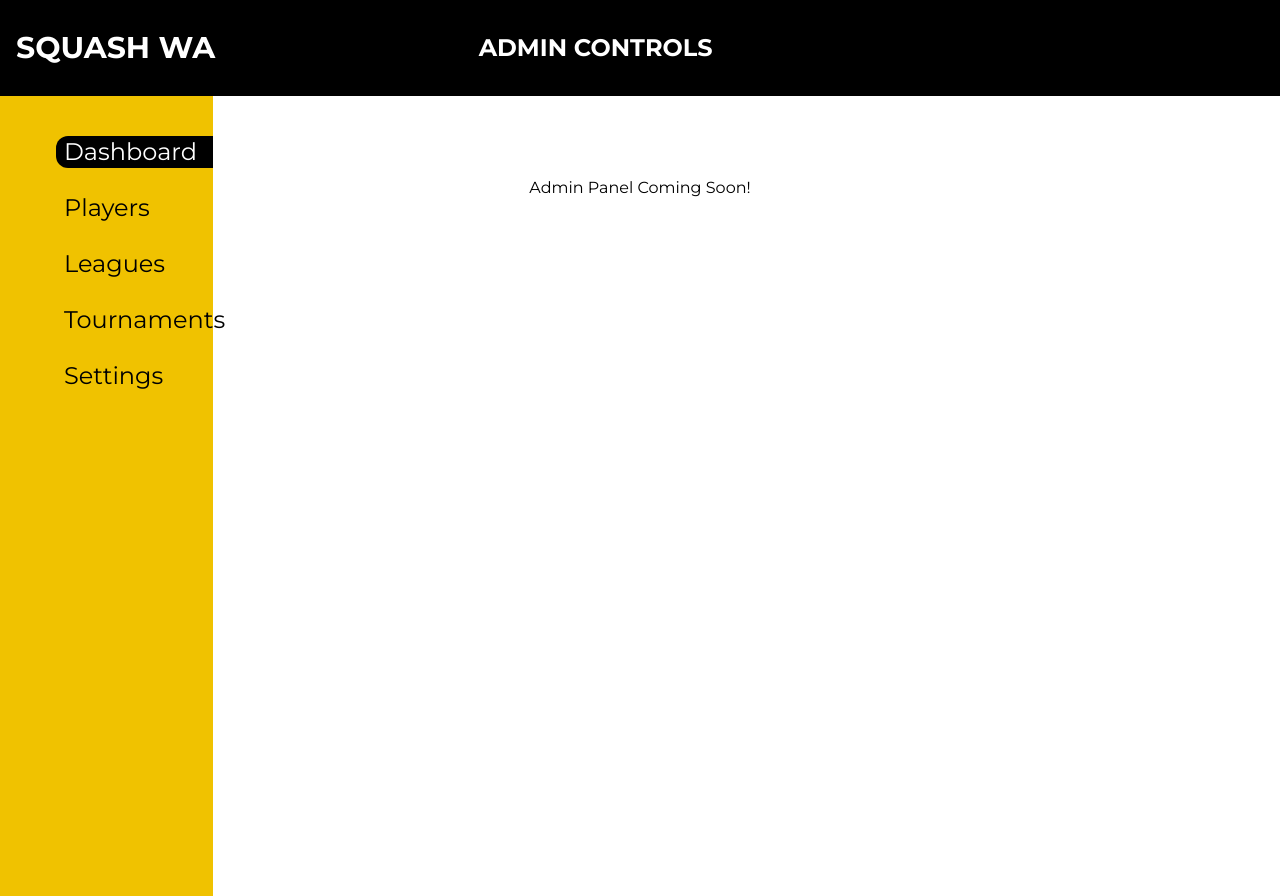
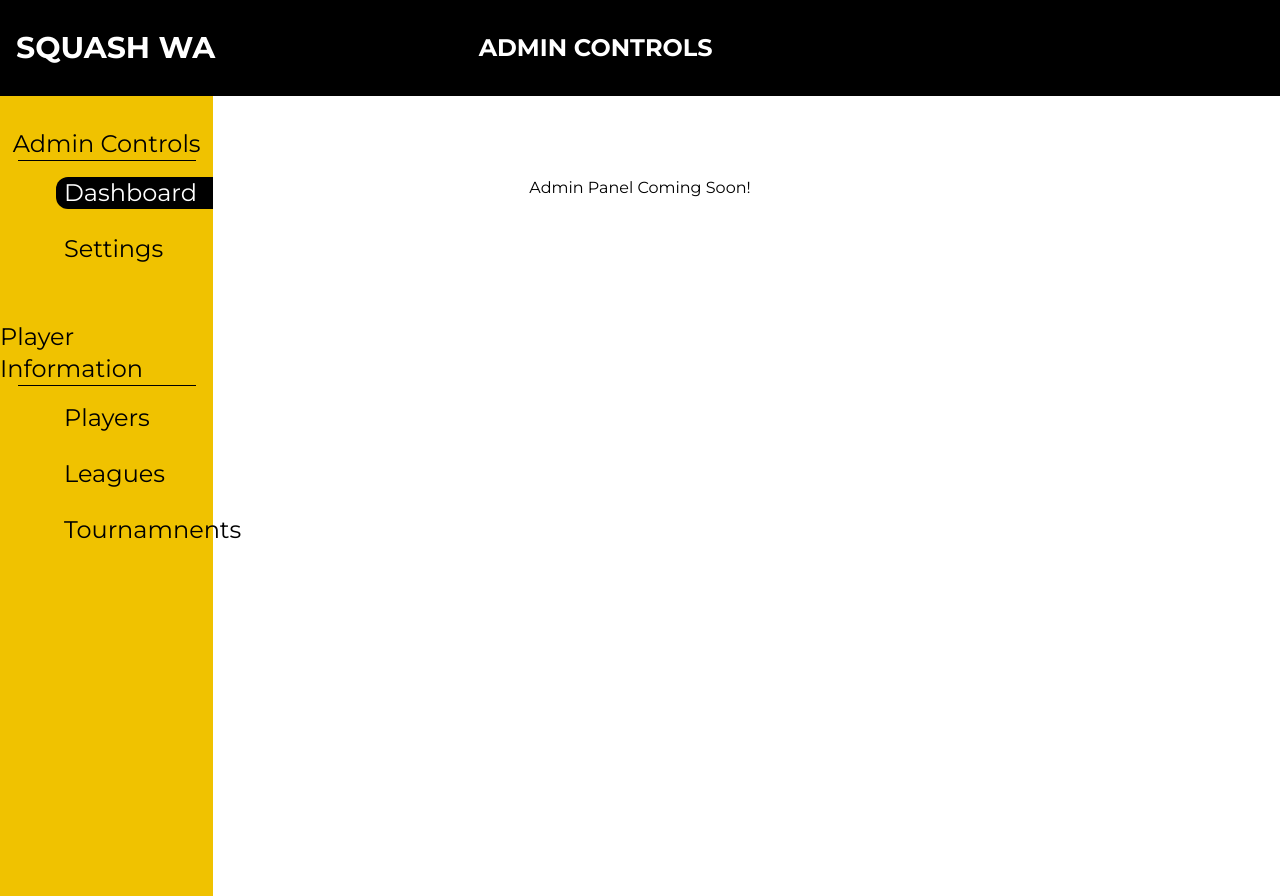
Before and after one commit to LemonTheSour/squash-wa, a Next.js app: page /admin in a window 1280 px wide. Built offline with nearby package versions, Linux system fonts and the light colour scheme; no server answers; the database is empty.

Commit message:
sidebar style restructure

```diff
--- /dev/null
+++ b/src/app/components/sidebar/divider.tsx
@@ -0,0 +1,12 @@
+interface DividerProps {
+  title: string;
+}
+
+export default function Divider({ title }: DividerProps) {
+  return (
+    <div className="flex flex-col pt-8 items-center text-2xl">
+      <div>{title}</div>
+      <hr className="w-5/6 border-black" />
+    </div>
+  );
+}
--- a/src/app/components/sidebar/sidebar.tsx
+++ b/src/app/components/sidebar/sidebar.tsx
@@ -2,21 +2,40 @@
 
 import NavigationButton from "./navigation-button";
 import { usePathname } from "next/navigation";
+import Divider from "./divider";
 
-const links = [
-  { path: "/admin", title: "Dashboard" },
+const playerLinks = [
   { path: "/admin/players", title: "Players" },
   { path: "/admin/leagues", title: "Leagues" },
-  { path: "/admin/tournaments", title: "Tournaments" },
+  { path: "/admin/tournaments", title: "Tournamnents" },
+];
+
+const adminLinks = [
+  { path: "/admin", title: "Dashboard" },
   { path: "/admin/settings", title: "Settings" },
 ];
 
 export default function Sidebar() {
   const pathname = usePathname();
   return (
-    <div className="flex bg-gold h-full w-2/12 absolute">
-      <ul className="pl-14 pt-10 w-full">
-        {links.map((link, index) => {
+    <div className="bg-gold h-full w-2/12 absolute">
+      <Divider title="Admin Controls" />
+      <ul className="pl-14 pt-4 w-full">
+        {adminLinks.map((link, index) => {
+          const isActive = pathname === link.path;
+          return (
+            <NavigationButton
+              key={index}
+              href={link.path}
+              title={link.title}
+              isActive={isActive}
+            />
+          );
+        })}
+      </ul>
+      <Divider title="Player Information" />
+      <ul className="pl-14 pt-4 w-full">
+        {playerLinks.map((link, index) => {
           const isActive = pathname === link.path;
           return (
             <NavigationButton
```
